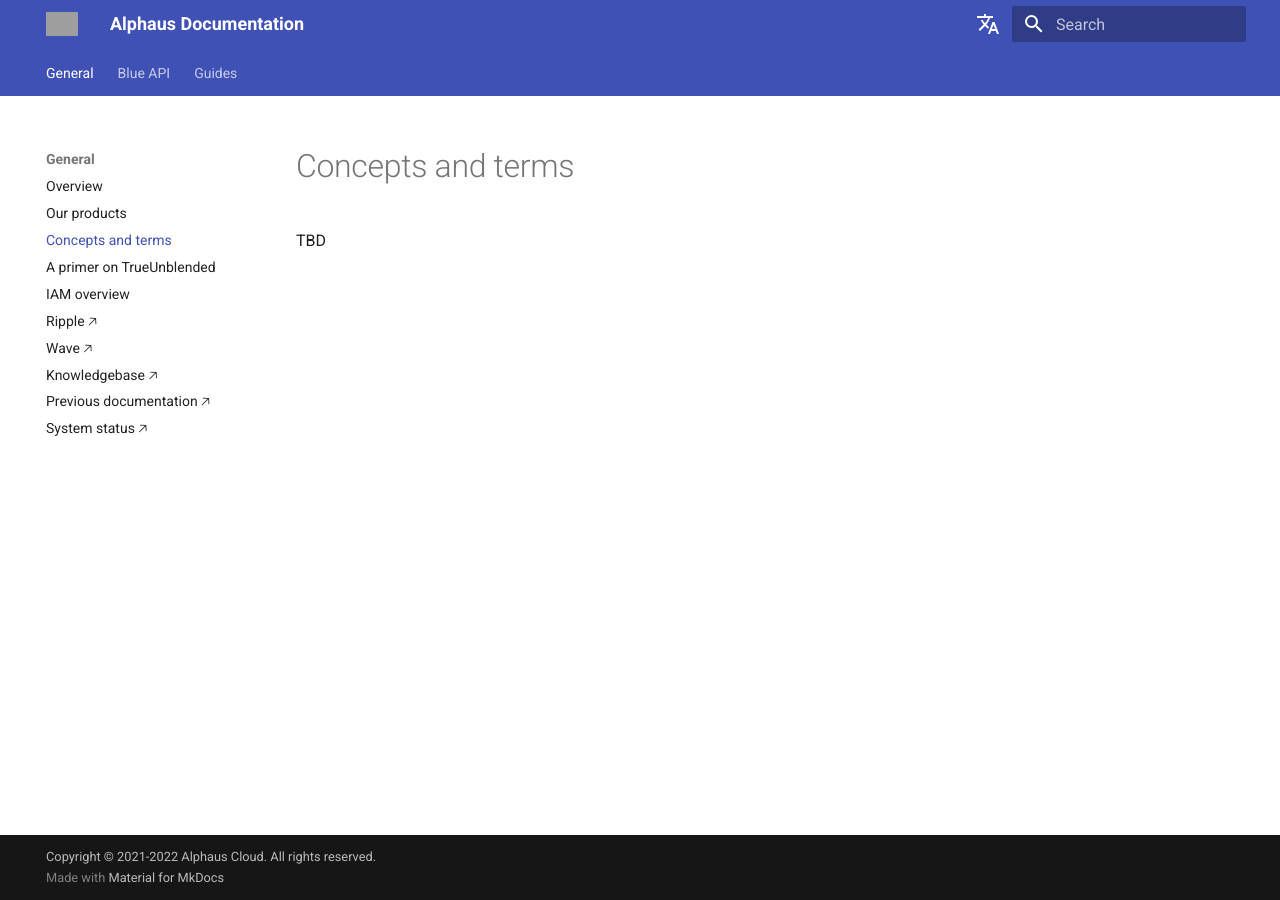
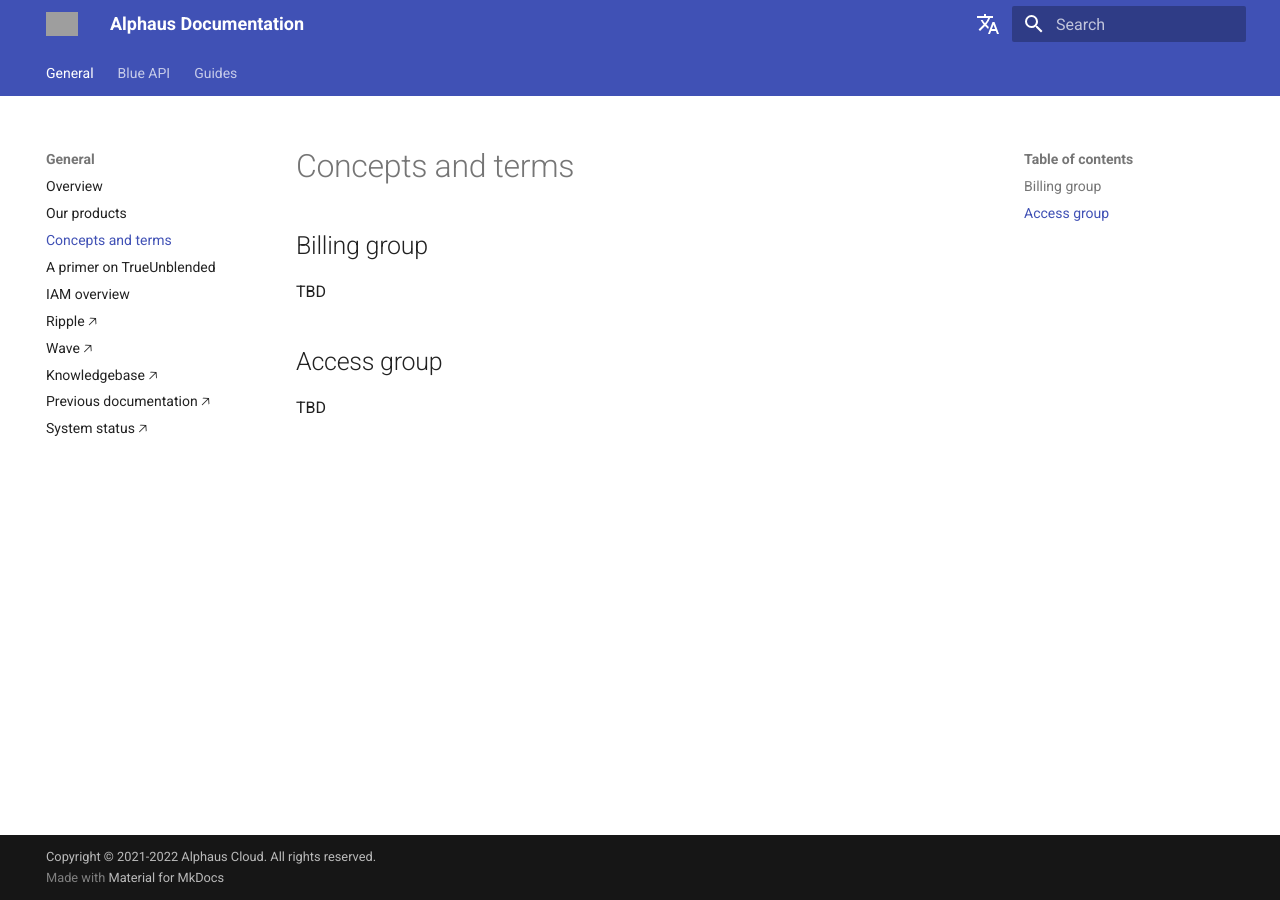
Before and after one commit to alphauslabs/tmpdocs, an MkDocs documentation site: the page built from docs/concepts.md, in a window 1280 px wide. Built offline with MkDocs 1.6.1 and Material for MkDocs 9.7.7, drawn with Linux system fonts in a browser that asks for light colours; comment, search, counter and statistics services are not loaded; grey boxes are pictures that could not be loaded.

Commit message:
docs: wip concepts

```diff
--- a/docs/concepts.md
+++ b/docs/concepts.md
@@ -1,3 +1,9 @@
 # Concepts and terms
 
+## Billing group
+
 TBD
+
+## Access group
+
+TBD
```
Also changed, not shown: docs/trueunblended.md (+1 -1 lines).
